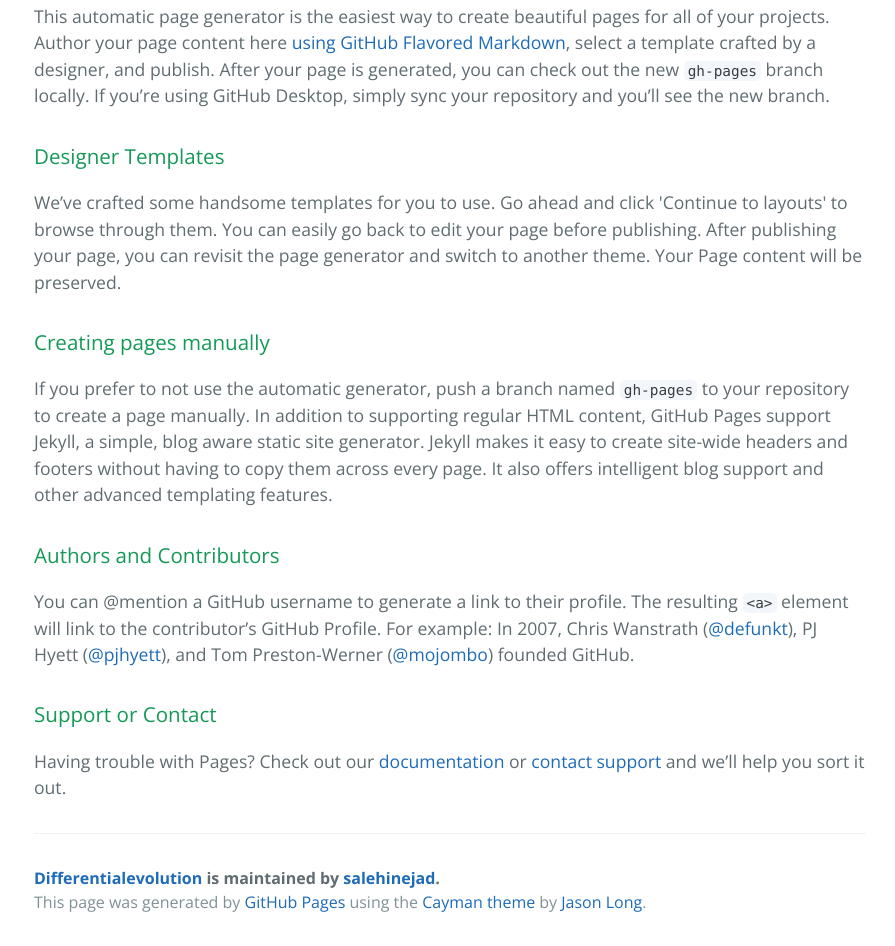
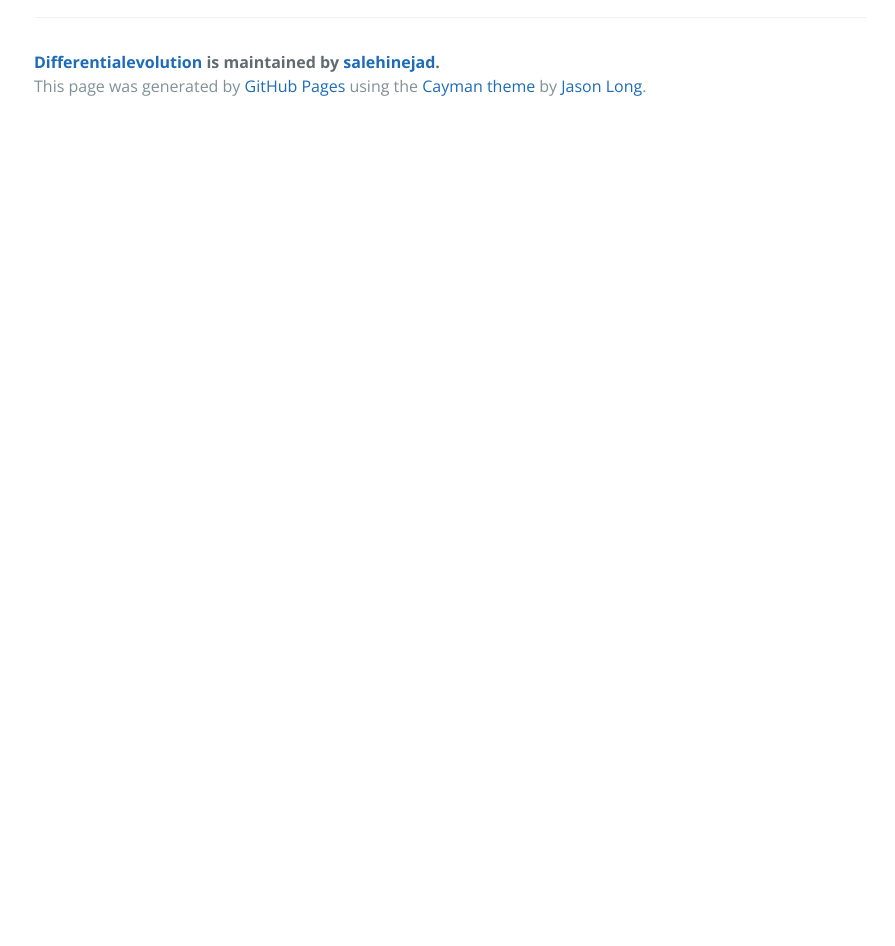
Before and after one commit to NanaoMonika/DifferentialEvolution, a plain HTML site: page index.html in a window 1280 px wide. Shown: the part 460-1406 px from the top of the page, without its empty margins (190-1085 px from the left). After the commit the page ends 800 px from the top, so only its background shows below. Drawn offline with nearby package versions, Linux system fonts and the light colour scheme.

Commit message:
Update index.html

```diff
--- a/index.html
+++ b/index.html
@@ -22,28 +22,6 @@
       <h3>
 <a id="welcome-to-github-pages" class="anchor" href="#welcome-to-github-pages" aria-hidden="true"><span aria-hidden="true" class="octicon octicon-link"></span></a>Welcome to GitHub Pages.</h3>
 
-<p>This automatic page generator is the easiest way to create beautiful pages for all of your projects. Author your page content here <a href="https://guides.github.com/features/mastering-markdown/">using GitHub Flavored Markdown</a>, select a template crafted by a designer, and publish. After your page is generated, you can check out the new <code>gh-pages</code> branch locally. If you’re using GitHub Desktop, simply sync your repository and you’ll see the new branch.</p>
-
-<h3>
-<a id="designer-templates" class="anchor" href="#designer-templates" aria-hidden="true"><span aria-hidden="true" class="octicon octicon-link"></span></a>Designer Templates</h3>
-
-<p>We’ve crafted some handsome templates for you to use. Go ahead and click 'Continue to layouts' to browse through them. You can easily go back to edit your page before publishing. After publishing your page, you can revisit the page generator and switch to another theme. Your Page content will be preserved.</p>
-
-<h3>
-<a id="creating-pages-manually" class="anchor" href="#creating-pages-manually" aria-hidden="true"><span aria-hidden="true" class="octicon octicon-link"></span></a>Creating pages manually</h3>
-
-<p>If you prefer to not use the automatic generator, push a branch named <code>gh-pages</code> to your repository to create a page manually. In addition to supporting regular HTML content, GitHub Pages support Jekyll, a simple, blog aware static site generator. Jekyll makes it easy to create site-wide headers and footers without having to copy them across every page. It also offers intelligent blog support and other advanced templating features.</p>
-
-<h3>
-<a id="authors-and-contributors" class="anchor" href="#authors-and-contributors" aria-hidden="true"><span aria-hidden="true" class="octicon octicon-link"></span></a>Authors and Contributors</h3>
-
-<p>You can @mention a GitHub username to generate a link to their profile. The resulting <code>&lt;a&gt;</code> element will link to the contributor’s GitHub Profile. For example: In 2007, Chris Wanstrath (<a href="https://github.com/defunkt" class="user-mention">@defunkt</a>), PJ Hyett (<a href="https://github.com/pjhyett" class="user-mention">@pjhyett</a>), and Tom Preston-Werner (<a href="https://github.com/mojombo" class="user-mention">@mojombo</a>) founded GitHub.</p>
-
-<h3>
-<a id="support-or-contact" class="anchor" href="#support-or-contact" aria-hidden="true"><span aria-hidden="true" class="octicon octicon-link"></span></a>Support or Contact</h3>
-
-<p>Having trouble with Pages? Check out our <a href="https://help.github.com/pages">documentation</a> or <a href="https://github.com/contact">contact support</a> and we’ll help you sort it out.</p>
-
       <footer class="site-footer">
         <span class="site-footer-owner"><a href="https://github.com/salehinejad/DifferentialEvolution">Differentialevolution</a> is maintained by <a href="https://github.com/salehinejad">salehinejad</a>.</span>
 
```
